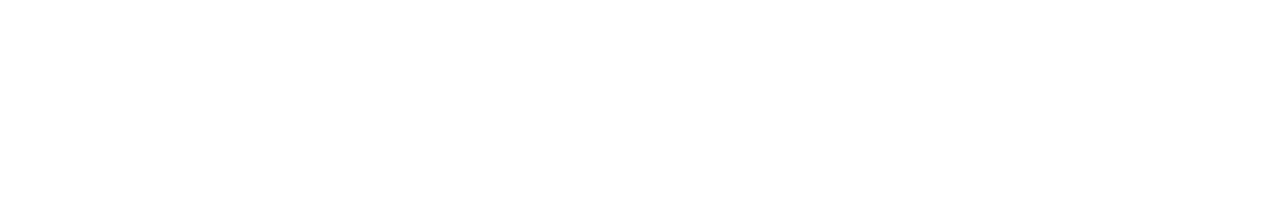
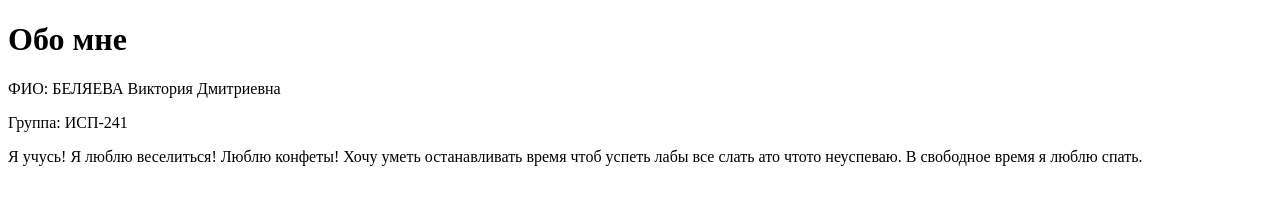
Before and after one commit to bleb-le/-Lab4_ISRPO_belyaeva, a plain HTML site: page client/about.html in a window 1280 px wide. Drawn offline with Linux system fonts and the light colour scheme.

Commit message:
pro sebya napisala

```diff
--- a/client/about.html
+++ b/client/about.html
@@ -7,6 +7,11 @@
 </head>
 
 <body>
+    <h1>Обо мне</h1>
+    <p>ФИО: БЕЛЯЕВА Виктория Дмитриевна</p>
+    <p>Группа: ИСП-241</p>
+    <p>Я учусь! Я люблю веселиться! Люблю конфеты! Хочу уметь останавливать время чтоб успеть лабы все слать ато чтото
+        неуспеваю. В свободное время я люблю спать.</p>
 </body>
 
 </html>
```
